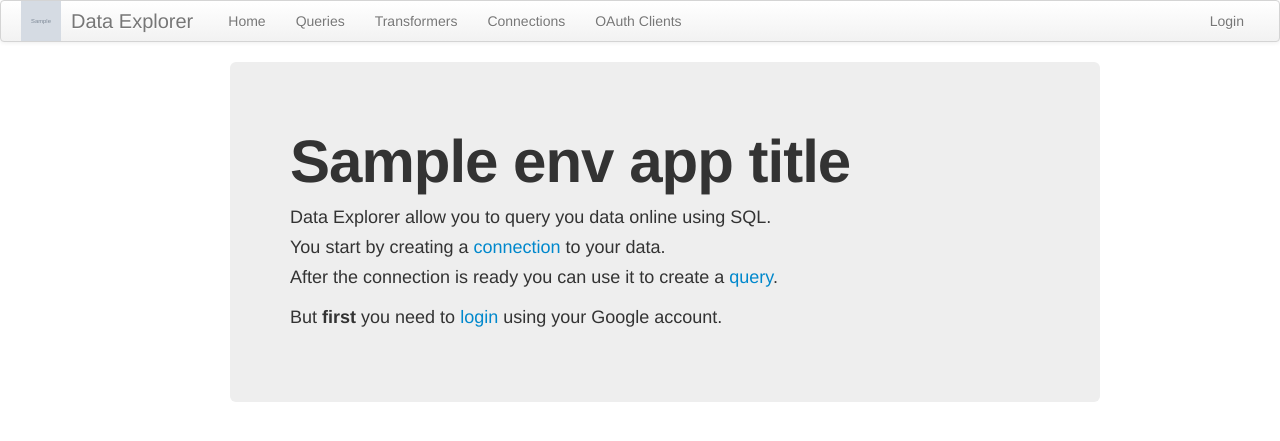
After one commit to Labgoo/redshift-goog-datasource, a Python web app: template templates/homepage/index.html in a window 1280 px wide. The commit adds this page. Shown: the top 441 px of the page. Run offline with Jinja, Linux system fonts and the light colour scheme; the template is opened without the code that fills it: most values are stand-ins (such as "Sample title", 1, 10 or a date in 2020); grey boxes marked "Sample" are stand-in pictures; some libraries are stand-ins or nearby versions.

Commit message:
add homepage better error display

```diff
--- a/run.py
+++ b/run.py
@@ -16,6 +16,7 @@ from views import user
 from views import connection_string
 from views import oauth2
 from views import oauthclient
+from views import homepage
 
 app.register_blueprint(query.mod)
 app.register_blueprint(transformer.mod)
@@ -23,10 +24,7 @@ app.register_blueprint(user.mod)
 app.register_blueprint(connection_string.mod)
 app.register_blueprint(oauth2.mod)
 app.register_blueprint(oauthclient.mod)
-
-@app.route('/')
-def index():
-    return redirect('/query/list')
+app.register_blueprint(homepage.mod)
 
 @app.context_processor
 def inject_meta():
--- a/templates/connection_string/list.html
+++ b/templates/connection_string/list.html
@@ -6,7 +6,7 @@
 
 {% block body %}
     <div id="content">
-        <h1>Queries</h1>
+        <h1>Connections</h1>
 
         <div id="modal-from-dom" class="hide modal fade">
             <div class="modal-header">
--- /dev/null
+++ b/templates/homepage/index.html
@@ -0,0 +1,18 @@
+{% extends "layout.html" %}
+
+{% block body %}
+<div class="hero-unit">
+    <h1>{% if env_app_title %}{{ env_app_title }}{% else %}Welcome to Data Explorer{% endif %}</h1>
+    <p></p>
+  <p>
+      Data Explorer allow you to query you data online using SQL.<br>
+      You start by creating a <a href="{{url_for('connection_string.new')}}">connection</a> to your data.<br>
+      After the connection is ready you can use it to create a <a href="{{url_for('query.new')}}">query</a>.
+  </p>
+   <p>
+      {% if not g.user %}
+      But <b>first</b> you need to <a href="{{url_for('user.login')}}">login</a> using your Google account.
+      {% endif %}
+</p>
+</div>
+{% endblock %}
--- a/templates/layout.html
+++ b/templates/layout.html
@@ -6,8 +6,8 @@
     <link rel=stylesheet type=text/css href="{{ url_for('static', filename='css/bootstrap-responsive.css') }}" media="screen">
     <link rel=stylesheet type=text/css href="{{ url_for('static', filename='css/bootstrap-custom.css') }}" media="screen">
 
-    {% if favico %}
-    <link rel="icon" type="image/png" href="{{ favico }}">
+    {% if env_favico %}
+    <link rel="icon" type="image/png" href="{{ env_favico }}">
     {% endif %}
 
 	<script src="//ajax.googleapis.com/ajax/libs/jquery/1.9.1/jquery.min.js"></script>
@@ -22,14 +22,14 @@
     <div class="navbar">
       <div class="navbar-inner">
          <div class="container">
-            {% if logo %}
-                    <img id="logo" src="{{ logo }}">
+            {% if env_logo %}
+                <img id="logo" src="{{ env_logo }}">
             {% endif %}
 
         <a class="brand" href="#">
             Data Explorer</a>
           <ul class="nav">
-            <li {% if request.blueprint=='home_page'%}class="active"{%endif%}><a href="#">Home</a></li>
+            <li {% if request.blueprint=='homepage'%}class="active"{%endif%}><a href="{{url_for('homepage.index')}}">Home</a></li>
             <li {% if request.blueprint=='query'%}class="active"{%endif%}><a href="{{url_for('query.list')}}">Queries</a></li>
             <li {% if request.blueprint=='transformer'%}class="active"{%endif%}><a href="{{url_for('transformer.list')}}">Transformers</a></li>
             <li {% if request.blueprint=='connection_string'%}class="active"{%endif%}><a href="{{url_for('connection_string.list')}}">Connections</a></li>
--- a/templates/query/create_or_edit.html
+++ b/templates/query/create_or_edit.html
@@ -37,7 +37,7 @@
                 {% endif %}
             {% else %}
                 <div class="alert">
-                    You need to define a connection to the database.
+                    You need to <a href="{{url_for('connection_string.new')}}">create a connection</a> to the database.
                 </div>
             {% endfor %}
 
```
Also changed, not shown: static/js/sql-editor.js (+16 -9 lines), views/homepage.py (added, +12 -0 lines), views/query.py (+14 -5 lines), views/user.py (+7 -1 lines).
